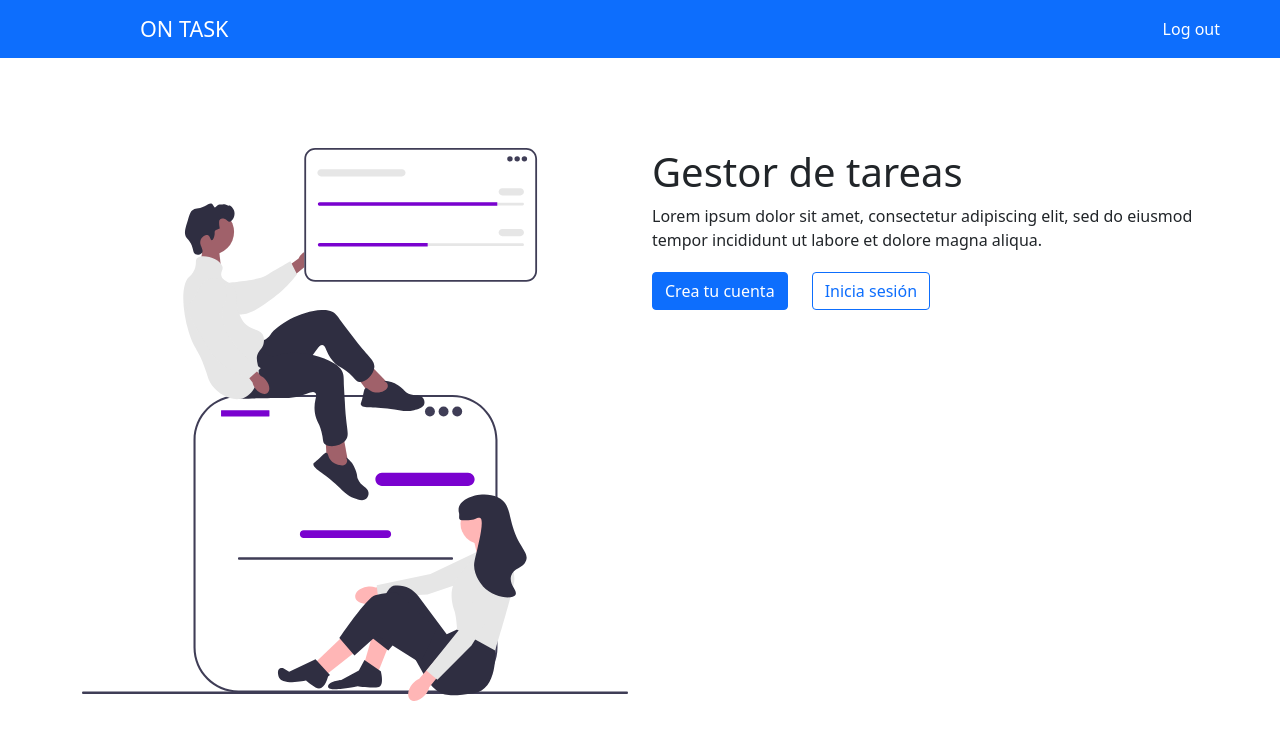
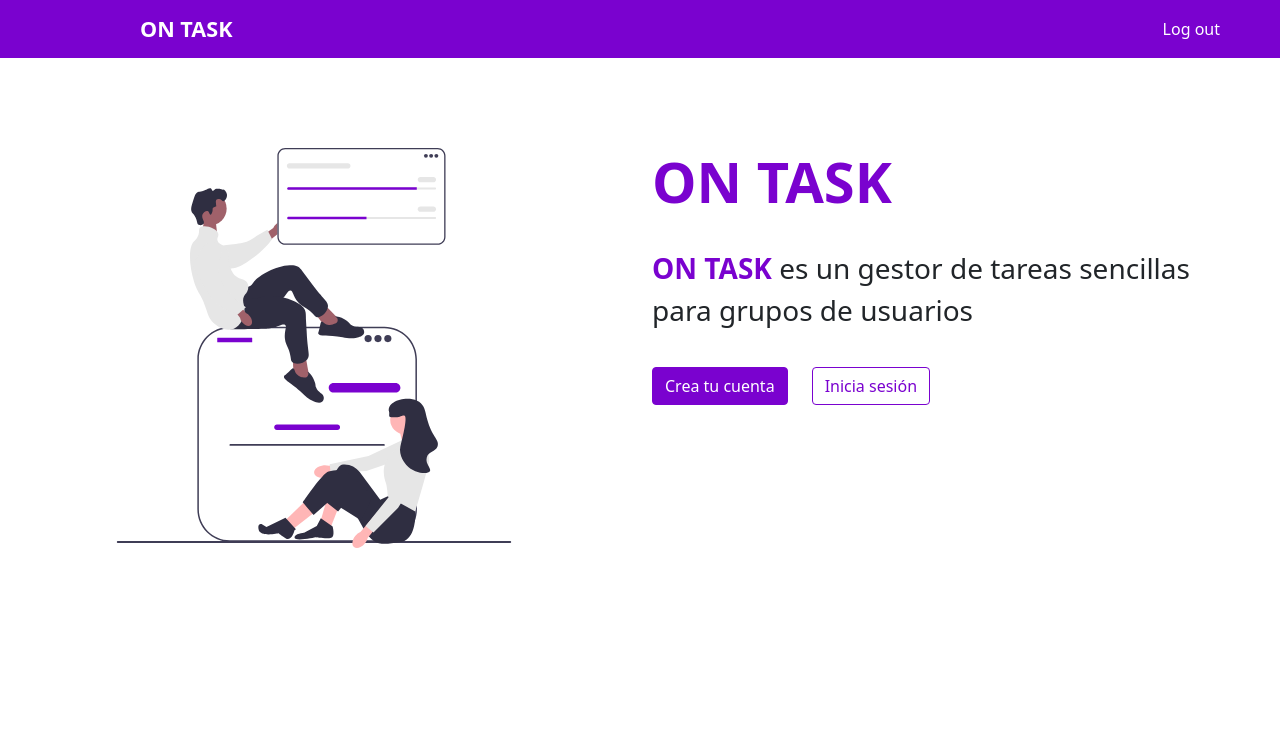
Before and after one commit to SergioCarrascosaSanchez/ON-TASK-React, a React (Create React App) app: page / in a window 1280 px wide. Shown: the top 740 px of the page. Built offline with nearby package versions, Linux system fonts and the light colour scheme.

Commit message:
MainPage visual changes+newname+removeLocalStorage

```diff
--- a/public/index.html
+++ b/public/index.html
@@ -24,7 +24,7 @@
       work correctly both with client-side routing and a non-root public URL.
       Learn how to configure a non-root public URL by running `npm run build`.
     -->
-    <title>React App</title>
+    <title>On task</title>
   </head>
   <body>
     <noscript>You need to enable JavaScript to run this app.</noscript>
--- a/src/index.js
+++ b/src/index.js
@@ -1,9 +1,9 @@
 import React from 'react';
 import ReactDOM from 'react-dom/client';
-import './index.css';
 import App from './App';
 import reportWebVitals from './reportWebVitals';
 import 'bootstrap/dist/css/bootstrap.min.css';
+import './scss/custom.scss'
 import { BrowserRouter as Router} from 'react-router-dom'
 
 const root = ReactDOM.createRoot(document.getElementById('root'));
--- a/src/pages/Main/index.js
+++ b/src/pages/Main/index.js
@@ -9,6 +9,8 @@ import './styles.css'
 
 export default class MainPage extends Component {
   render() {
+    window.localStorage.removeItem('user')
+    window.localStorage.removeItem('group')
     return (
         <div>
             <SimpleNavBar/>
@@ -18,8 +20,8 @@ export default class MainPage extends Component {
                         <img src={PrincipalImage}></img>
                     </Col>
                     <Col>
-                        <h1>Gestor de tareas</h1>
-                        <p>Lorem ipsum dolor sit amet, consectetur adipiscing elit, sed do eiusmod tempor incididunt ut labore et dolore magna aliqua. </p>
+                        <h1 className="text-primary h1MAIN">ON TASK</h1>
+                        <p className='pMAIN'><span className="text-primary spanMAIN">ON TASK</span> es un gestor de tareas sencillas para grupos de usuarios</p>
                         <Link to="/sign-up" className="buttons">
                             <Button className="me-4 mt-1">Crea tu cuenta</Button>
                         </Link>
--- a/src/pages/Main/styles.css
+++ b/src/pages/Main/styles.css
@@ -4,6 +4,7 @@ nav{
 .navbarBrand{
     margin-left: 10vw;
     font-size: 2.7vh;
+    font-weight: bold;
 }
 .rowSytle{
     margin-top: 7vw;
@@ -11,16 +12,23 @@ nav{
     margin-right: auto;
     align-items: center;
 }
-h1{
-    font-size: 10vh;
+.h1MAIN{
+    font-size: 7vh !important;
+    font-weight: bold !important;
+    margin-bottom: 4vh !important;
 }
-p{
-    font-size: 2vh;
+
+.spanMAIN{
+    font-weight: bold !important;
+}
+.pMAIN{
+    font-size: 3.5vh !important;
+    margin-bottom: 4vh !important;
 }
 @media (min-width: 820px) {
     img{
-        width: 100%;
-        height: 100%
+        width: 85%;
+        height: 85%
     }
 }
 
```
Also changed, not shown: src/index.css (deleted, +0 -13 lines).
